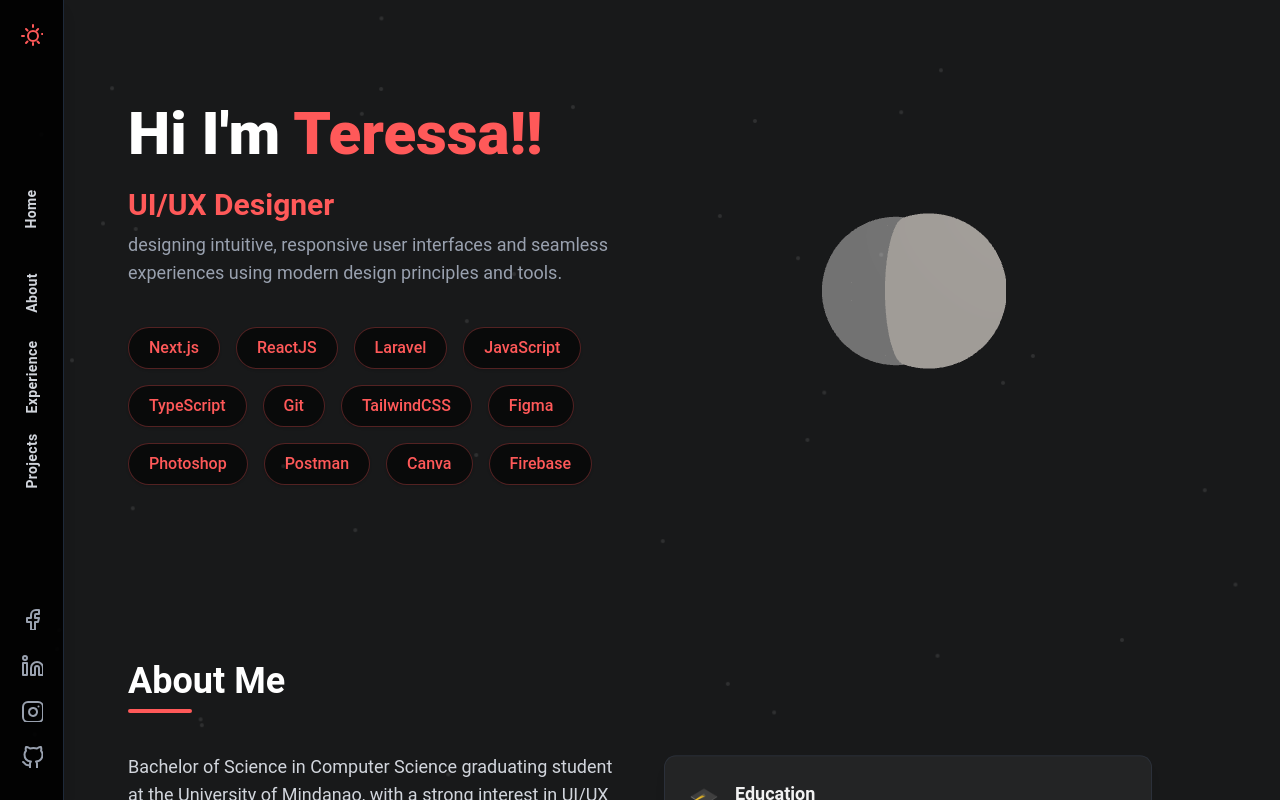
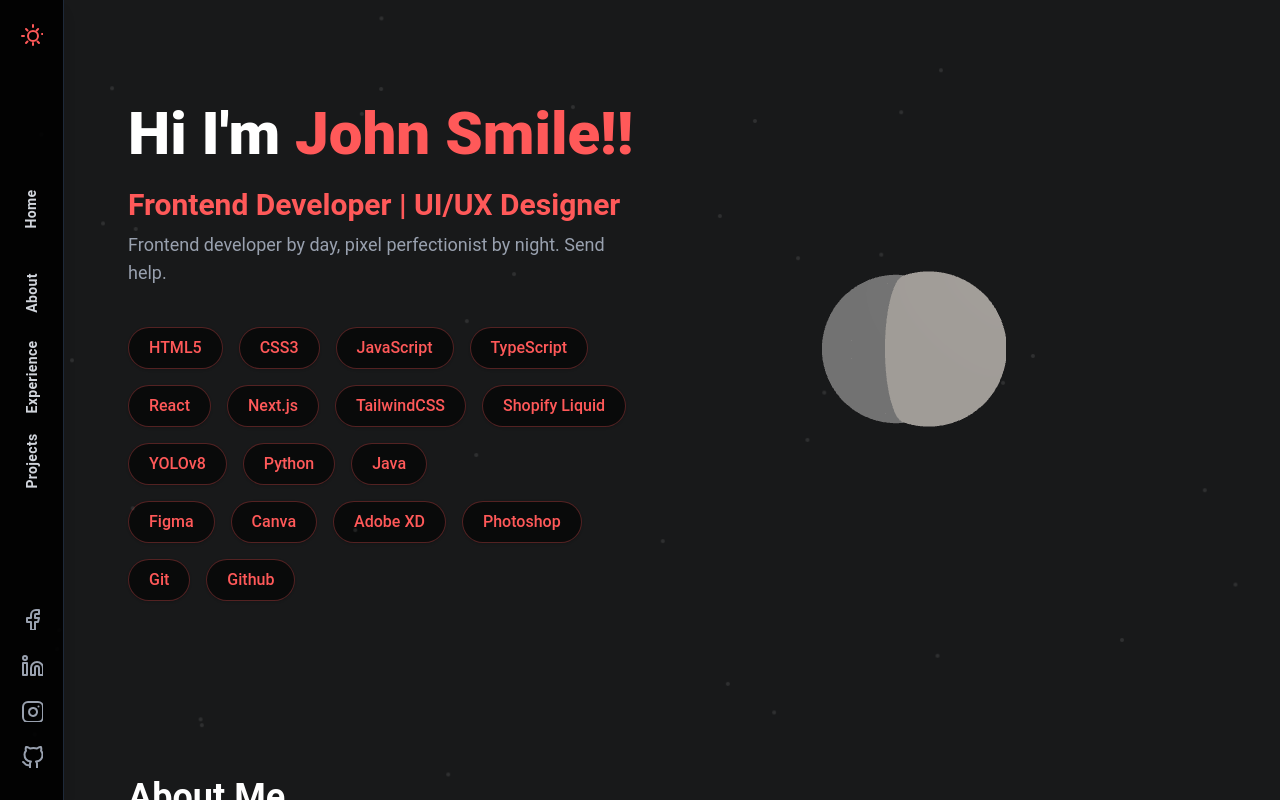
Before and after one commit to Redkuroo/smile-portfolio-v2, a Next.js app: page / in a window 1280 px wide. Shown: the top 800 px of the page. Built offline with nearby package versions, Linux system fonts and the light colour scheme.

Commit message:
updated home

```diff
--- a/app/page.js
+++ b/app/page.js
@@ -35,19 +35,31 @@ export default function Home() {
         {/* Left: Text Content */}
         <div className="flex-1 flex flex-col items-start justify-center max-w-2xl">
           <h1 className="text-5xl md:text-6xl font-extrabold mb-4 leading-tight text-left">
-            Hi I&apos;m <span className="text-[var(--accent)]">Teressa!!</span>
+            Hi I&apos;m <span className="text-[var(--accent)]">John Smile!!</span>
           </h1>
           <div className="text-2xl md:text-3xl font-bold mb-2 text-left">
-            <span className="text-[var(--accent)]">UI/UX Designer</span>
+            <span className="text-[var(--accent)]">Frontend Developer | UI/UX Designer</span>
 
           </div>
           <div className="text-lg text-gray-400 mb-6 text-left light:text-gray-700">
-          designing intuitive, responsive user interfaces and seamless experiences using modern design principles and tools.
+          Frontend developer by day, pixel perfectionist by night. Send help.
           </div>
           {/* Tech Stack Badges */}
           <div className="flex flex-wrap gap-4 mt-4">
             {[
-              "Next.js", "ReactJS", "Laravel", "JavaScript", "TypeScript", "Git", "TailwindCSS", "Figma", "Photoshop", "Postman" , "Canva", "Firebase"
+              "HTML5", "CSS3", "JavaScript", "TypeScript", "React", "Next.js", "TailwindCSS", "Shopify Liquid", "YOLOv8", "Python" , "Java",
+            ].map((tech) => (
+              <span
+                key={tech}
+                className="badge bg-black/60 text-[var(--accent)] px-5 py-2 rounded-full text-base font-medium shadow-sm border border-[var(--accent)]/30 hover:bg-[#232323] transition light:bg-[#fff8f1] light:text-[var(--accent)] light:border-[var(--accent)]/30 light:hover:bg-[#f5e6d8]"
+              >
+                {tech}
+              </span>
+            ))}
+          </div>
+            <div className="flex flex-wrap gap-4 mt-4">
+            {[
+              "Figma", "Canva", "Adobe XD", "Photoshop" , "Git" , "Github"
             ].map((tech) => (
               <span
                 key={tech}
```
